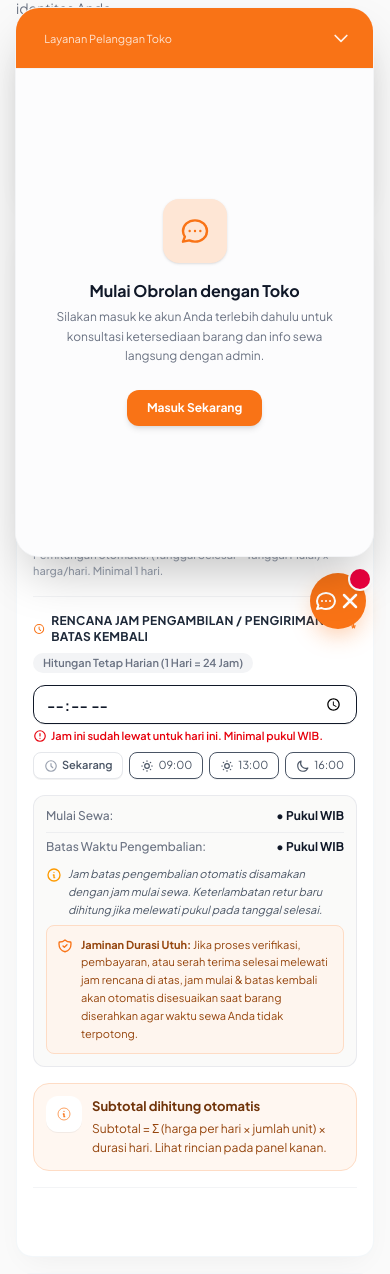
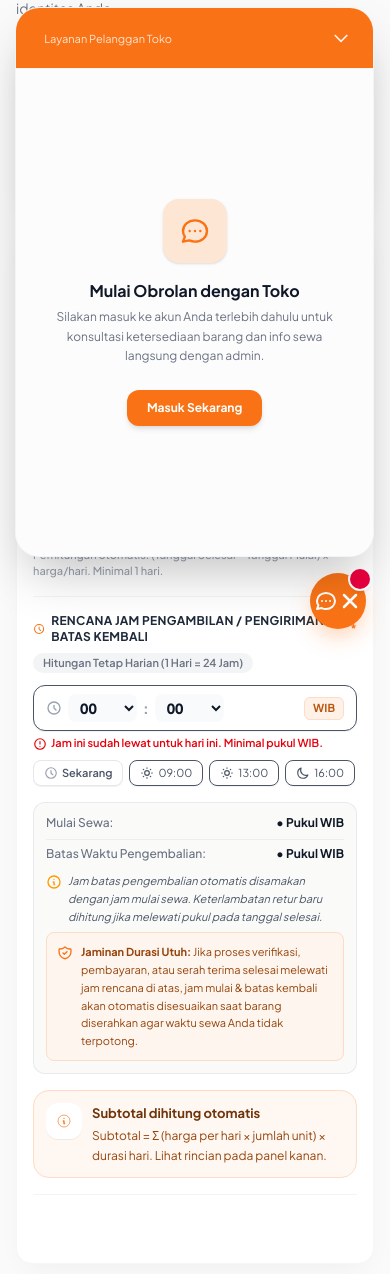
Before and after one commit to tersiqo/RentalBase, a Laravel app: template resources/views/customer/checkout.blade.php in a window 390 px wide. Shown: the part 191-1465 px from the top of the page. Run offline with Laravel 12, Linux system fonts and the light colour scheme; the template is opened without the code that fills it, so the values that code supplies are empty; style sheets or scripts are compiled from the project's sources; some libraries are stand-ins or nearby versions.

Commit message:
feat(checkout): replace native time input with consistent 24-hour WIB selector

```diff
--- a/resources/views/customer/checkout.blade.php
+++ b/resources/views/customer/checkout.blade.php
@@ -263,6 +263,33 @@
         if (this.isTodayStart && this.rentalTime && this.rentalTimeMinutesPast > 15) {
             this.rentalTime = this.currentNowTime;
         }
+    },
+
+    setRentalHour(newHour) {
+        const currentMinute = (this.rentalTime && this.rentalTime.includes(':')) ? this.rentalTime.split(':')[1] : '00';
+        this.rentalTime = `${newHour}:${currentMinute}`;
+        this.handleRentalTimeChange();
+    },
+
+    setRentalMinute(newMinute) {
+        const currentHour = (this.rentalTime && this.rentalTime.includes(':')) ? this.rentalTime.split(':')[0] : '09';
+        this.rentalTime = `${currentHour}:${newMinute}`;
+        this.handleRentalTimeChange();
+    },
+
+    isHourDisabled(hh) {
+        if (!this.isTodayStart) return false;
+        const now = new Date();
+        return parseInt(hh, 10) < now.getHours();
+    },
+
+    isMinuteDisabled(mm) {
+        if (!this.isTodayStart) return false;
+        const selectedHour = parseInt((this.rentalTime || '00:00').split(':')[0], 10);
+        const now = new Date();
+        if (selectedHour < now.getHours()) return true;
+        if (selectedHour > now.getHours()) return false;
+        return parseInt(mm, 10) < Math.max(0, now.getMinutes() - 15);
     },
 
     get durationDays() {
@@ -831,21 +858,53 @@
                             </span>
                         </div>
 
-                        <div class="grid grid-cols-1 md:grid-cols-[220px_1fr] gap-4 items-start">
+                        <div class="grid grid-cols-1 md:grid-cols-[240px_1fr] gap-4 items-start">
                             <!-- Time Input & Shortcuts -->
                             <div class="space-y-2">
                                 <div class="space-y-1">
+                                    <!-- Custom 24-Hour WIB Time Picker (Konsisten 24-jam di Windows, Linux, Mac, Android, iOS) -->
                                     <div class="relative">
-                                        <input type="time"
+                                        <input type="hidden"
                                                id="rental_time"
                                                name="rental_time"
                                                x-model="rentalTime"
                                                :min="minRentalTime"
-                                               @change="handleRentalTimeChange()"
-                                               @input="handleRentalTimeChange()"
-                                               required
-                                               class="w-full border rounded-xl px-3 sm:px-3.5 py-2 sm:py-2.5 text-sm sm:text-base font-bold text-gray-900 focus:ring-primary-500 focus:border-primary-500 bg-white shadow-2xs"
-                                               :class="isRentalTimeInvalid ? 'border-red-500 focus:ring-red-500 focus:border-red-500' : 'border-gray-200'">
+                                               required>
+
+                                        <div class="w-full flex items-center justify-between gap-2 border rounded-xl px-3 py-2 bg-white shadow-2xs transition-colors focus-within:ring-2 focus-within:ring-primary-500/20 focus-within:border-primary-500"
+                                             :class="isRentalTimeInvalid ? 'border-red-500 focus-within:ring-red-500/20 focus-within:border-red-500' : 'border-gray-200'">
+                                            <div class="flex items-center gap-1.5">
+                                                <svg class="w-4 h-4 text-gray-400 shrink-0" fill="none" stroke="currentColor" viewBox="0 0 24 24">
+                                                    <path stroke-linecap="round" stroke-linejoin="round" stroke-width="2" d="M12 8v4l3 3m6-3a9 9 0 11-18 0 9 9 0 0118 0z"/>
+                                                </svg>
+
+                                                <select aria-label="Jam mulai sewa (24 jam)"
+                                                        :value="(rentalTime || '09:00').split(':')[0]"
+                                                        @change="setRentalHour($event.target.value)"
+                                                        class="bg-gray-50 hover:bg-primary-50/70 rounded-lg border-0 py-1 pl-2 pr-6 text-sm sm:text-base font-extrabold text-gray-900 focus:ring-1 focus:ring-primary-500 cursor-pointer tabular-nums">
+                                                    @for($h = 0; $h < 24; $h++)
+                                                        @php $hh = str_pad((string) $h, 2, '0', STR_PAD_LEFT); @endphp
+                                                        <option value="{{ $hh }}" :disabled="isHourDisabled('{{ $hh }}')">{{ $hh }}</option>
+                                                    @endfor
+                                                </select>
+
+                                                <span class="text-sm sm:text-base font-extrabold text-gray-400 select-none">:</span>
+
+                                                <select aria-label="Menit mulai sewa"
+                                                        :value="(rentalTime || '09:00').split(':')[1] || '00'"
+                                                        @change="setRentalMinute($event.target.value)"
+                                                        class="bg-gray-50 hover:bg-primary-50/70 rounded-lg border-0 py-1 pl-2 pr-6 text-sm sm:text-base font-extrabold text-gray-900 focus:ring-1 focus:ring-primary-500 cursor-pointer tabular-nums">
+                                                    @for($m = 0; $m < 60; $m++)
+                                                        @php $mm = str_pad((string) $m, 2, '0', STR_PAD_LEFT); @endphp
+                                                        <option value="{{ $mm }}" :disabled="isMinuteDisabled('{{ $mm }}')">{{ $mm }}</option>
+                                                    @endfor
+                                                </select>
+                                            </div>
+
+                                            <span class="text-[11px] font-bold text-primary-700 bg-primary-50 border border-primary-100 px-2 py-0.5 rounded-md shrink-0 select-none">
+                                                WIB
+                                            </span>
+                                        </div>
                                     </div>
                                     <p x-show="isRentalTimeInvalid" class="text-[11px] text-red-600 font-semibold flex items-center gap-1">
                                         <svg class="w-3.5 h-3.5 shrink-0" fill="none" stroke="currentColor" viewBox="0 0 24 24"><path stroke-linecap="round" stroke-linejoin="round" stroke-width="2" d="M12 8v4m0 4h.01M21 12a9 9 0 11-18 0 9 9 0 0118 0z"/></svg>
```
